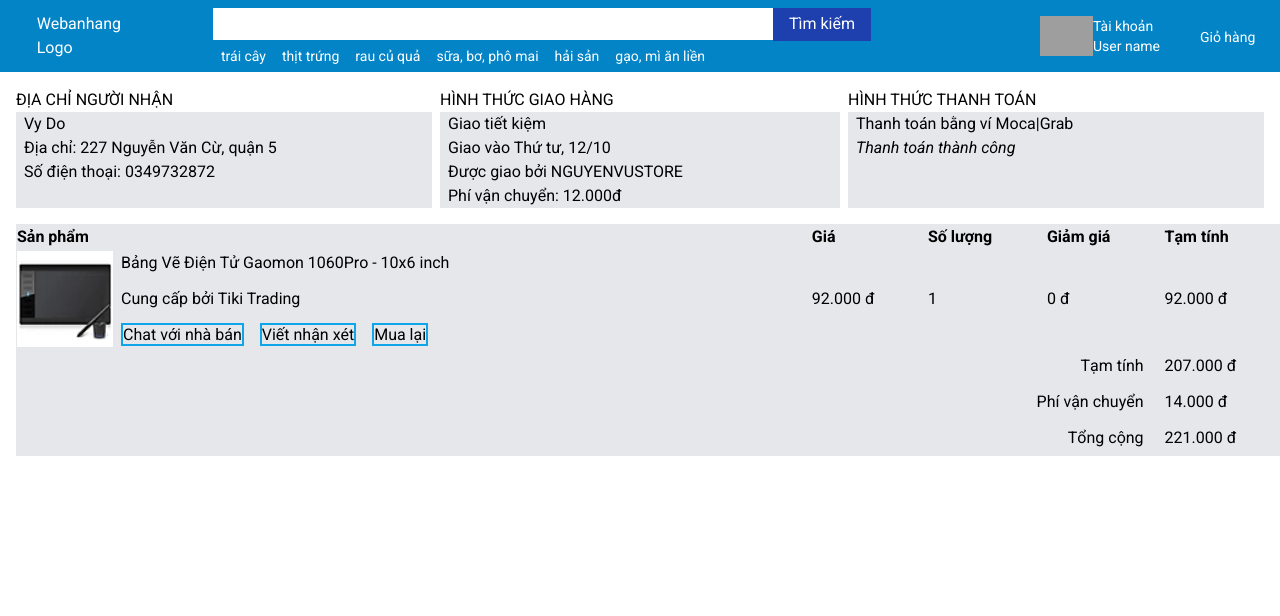
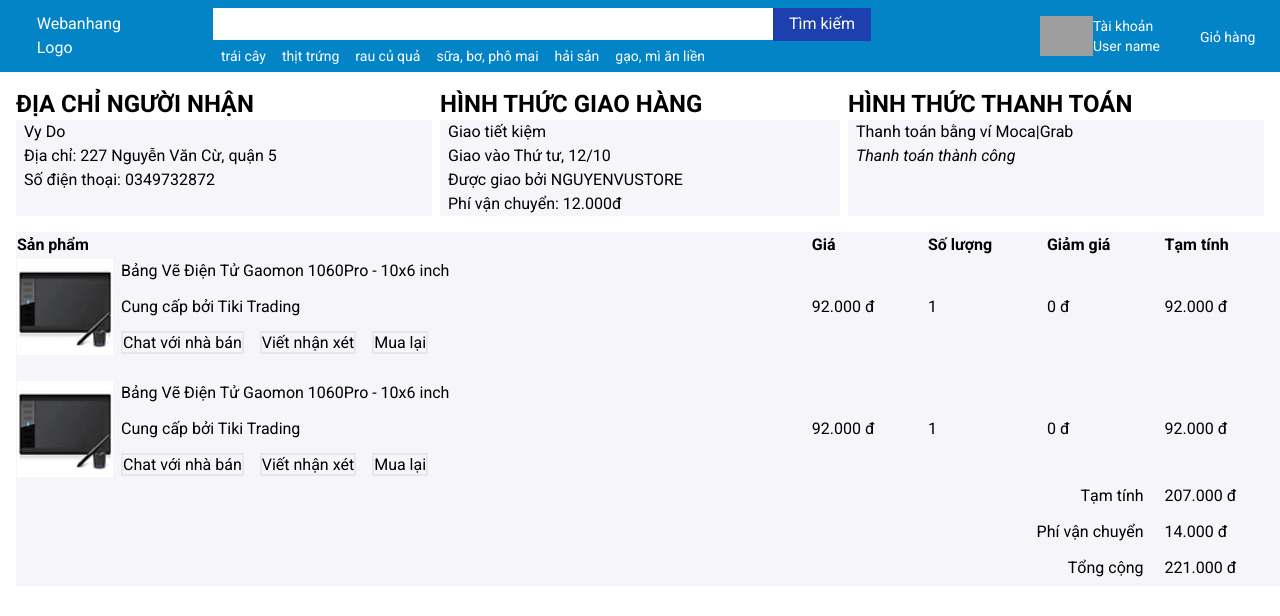
Before and after one commit to dtpvy/NPCNPM_20CLC01_Group2, a React (Vite) app in the folder src/fe/: page /order in a window 1280 px wide. Shown: the top 616 px of the page. Built offline with nearby package versions, Linux system fonts and the light colour scheme; grey boxes are pictures that could not be loaded.

Commit message:
order page

```diff
--- a/src/fe/src/pages/CartDetail/index.jsx
+++ b/src/fe/src/pages/CartDetail/index.jsx
@@ -101,18 +101,7 @@ const Order = () => {
                          <span className="font-semibold text-sm uppercase pr-2">Số món hàng</span>
                         <span className="font-semibold text-sm uppercase">3</span>
                     </div>
-                    {/* <div>
-                        <label className="font-medium inline-block mb-3 text-sm uppercase">Shipping</label>
-                        <select className="block p-2 text-gray-600 w-full text-sm">
-                            <option>Standard shipping - $10.00</option>
-                        </select>
-                    </div> */}
-                    {/* <div className="py-10">
-                        <label for="promo" className="font-semibold inline-block mb-3 text-sm uppercase">Promo Code</label>
-                        <input type="text" id="promo" placeholder="Enter your code" className="p-2 text-sm w-full"/>
-                    </div>
-                    <button className="bg-red-500 hover:bg-red-600 px-5 py-2 text-sm text-white uppercase">Apply</button> */}
-                    <div className="border-t mt-8">
+                   <div className="border-t mt-8">
                         <div className="flex font-semibold justify-between py-6 text-sm uppercase">
                             <span>Tổng tiền</span>
                             <span>1 800 000 vnđ</span>
--- a/src/fe/src/pages/order/index.jsx
+++ b/src/fe/src/pages/order/index.jsx
@@ -8,8 +8,8 @@ const Order = () => {
       <div className='flex justify-between mx-4'>
         {/* Address of customer */}
         <div className="w-1/3">
-          <div>ĐỊA CHỈ NGƯỜI NHẬN</div>
-          <ul className="bg-gray-200 px-2 h-24">
+          <div className="font-semibold text-2xl">ĐỊA CHỈ NGƯỜI NHẬN</div>
+          <ul className="bg-[#f5f5fa] px-2 h-24">
             <li>Vy Do</li>
             <li><span>Địa chỉ:</span> 227 Nguyễn Văn Cừ, quận 5</li>
             <li><span>Số điện thoại:</span> 0349732872</li>
@@ -17,8 +17,8 @@ const Order = () => {
         </div>
         {/* "Mode-Of-Delivery" */}
         <div className="w-1/3">
-          <div className="mx-2">HÌNH THỨC GIAO HÀNG</div>
-          <ul className="bg-gray-200 mx-2 px-2 h-24">
+          <div className="mx-2 font-semibold text-2xl" >HÌNH THỨC GIAO HÀNG</div>
+          <ul className="bg-[#f5f5fa] mx-2 px-2 h-24">
               <li>Giao tiết kiệm</li>
               <li>Giao vào Thứ tư, 12/10</li>
               <li>Được giao bởi NGUYENVUSTORE</li>
@@ -27,8 +27,8 @@ const Order = () => {
         </div>
         {/* Mode-Of-Payment */}
         <div className="w-1/3">
-          <div>HÌNH THỨC THANH TOÁN</div>
-          <ul className="bg-gray-200 px-2 h-24">
+          <div className="font-semibold text-2xl">HÌNH THỨC THANH TOÁN</div>
+          <ul className="bg-[#f5f5fa] px-2 h-24 ">
             <li>Thanh toán bằng ví Moca|Grab</li>
             <li><i>Thanh toán thành công</i></li>
           </ul>
@@ -36,7 +36,7 @@ const Order = () => {
       </div>
 
       {/*information of product  */}
-      <table className="bg-gray-200 my-4 ml-4 mr-4 w-full">
+      <table className="bg-[#f5f5fa] my-4 ml-4 mr-4 w-full">
         <thead>
           <tr className="px-5 py-1.5 text-left">
             <th>Sản phẩm</th>
@@ -56,9 +56,32 @@ const Order = () => {
                   <a href="link dẫn tới sản phẩm">Bảng Vẽ Điện Tử Gaomon 1060Pro - 10x6 inch</a>
                   <p>Cung cấp bởi Tiki Trading</p>
                   <div className="">
-                    <span className="border-solid border-2 border-sky-500 divide-gray-100 mr-2">Chat với nhà bán</span>
-                    <span className="border-solid border-2 border-sky-500 mx-2">Viết nhận xét</span>
-                    <span className="border-solid border-2 border-sky-500 mx-2">Mua lại</span>
+                    <span className="border-solid border-2   divide-gray-100 mr-2">Chat với nhà bán</span>
+                    <span className="border-solid border-2   mx-2">Viết nhận xét</span>
+                    <span className="border-solid border-2   mx-2">Mua lại</span>
+                  </div>
+                </div>
+            </td>
+            <td> {/*Giá*/}
+              92.000 đ
+            </td>
+            <td>1</td>
+            <td>0 đ</td>
+            <td>92.000 đ</td>
+          </tr>
+          <br />
+          <tr>
+            <td className="flex"> {/*"Sản phẩm"*/}
+                <div>{/* image of product */}
+                  <img className='w-24 h-24 object-cover' src={productImg} alt="Bảng Vẽ Điện Tử Gaomon 1060Pro - 10x6 inch" />
+                </div>
+                <div className="flex flex-col justify-between mx-2">{/* Name product & describe */}
+                  <a href="link dẫn tới sản phẩm">Bảng Vẽ Điện Tử Gaomon 1060Pro - 10x6 inch</a>
+                  <p>Cung cấp bởi Tiki Trading</p>
+                  <div className="">
+                    <span className="border-solid border-2  divide-gray-100 mr-2">Chat với nhà bán</span>
+                    <span className="border-solid border-2  mx-2">Viết nhận xét</span>
+                    <span className="border-solid border-2  mx-2">Mua lại</span>
                   </div>
                 </div>
             </td>
```
